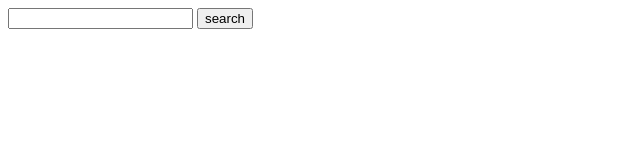
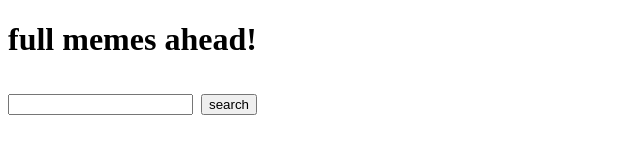
Before and after one commit to rhysawilliams2010/giphy-search, a plain HTML site: page index.html in a window 1280 px wide. Shown: the whole page, without its empty margins (0-640 px from the left). Drawn offline with Linux system fonts and the light colour scheme.

Commit message:
initial commit

```diff
--- a/index.html
+++ b/index.html
@@ -32,6 +32,7 @@
   </head>
 
   <body>
+    <h1>full memes ahead!<h1>
     <input type="text" id="search" />
     <input type="button" onclick="getData()" value="search" />
     <div id="app"></div>
```
